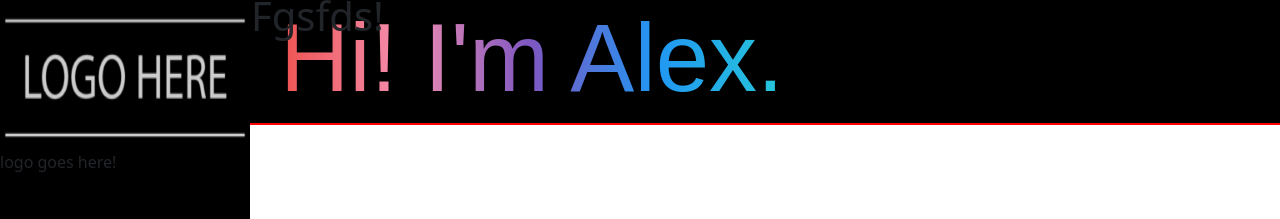
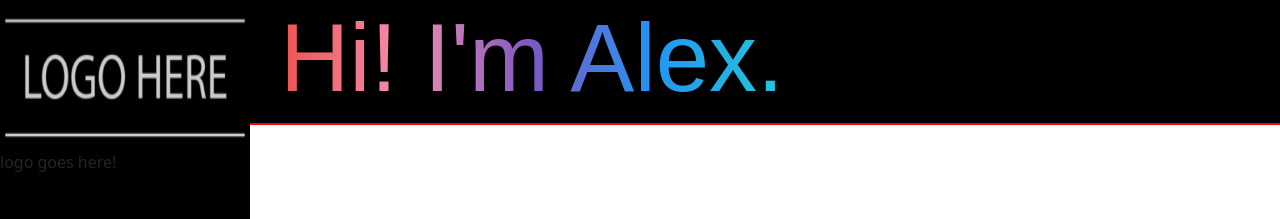
Before and after one commit to alexiusvdt/profile, a React (Create React App) app: page / in a window 1280 px wide. Shown: the top 219 px of the page. Built offline with nearby package versions, Linux system fonts and the light colour scheme.

Commit message:
adjust project flex

```diff
--- a/src/components/Main.js
+++ b/src/components/Main.js
@@ -14,7 +14,7 @@ function Main(){
     >
       <div>
       {/* position: "absolute",  color: 'white', */}
-        <h1 style={{alignItems: 'center',  position: 'absolute', bottom:'0', height: '100vh'}}>
+        <h1 style={{textAlign: 'center',  color: '#fff', position: 'absolute'}}>
           Fgsfds!
         </h1>
       </div>
--- a/src/components/PageControl.js
+++ b/src/components/PageControl.js
@@ -8,7 +8,7 @@ import Projects from './Projects';
 import ContactForm from './ContactMe';
 import AboutMe from './AboutMe';
 import Sidebar from './Sidebar';
-import { motion as m } from 'framer-motion';
+
 
 function PageControl(){
   // const leftWeight = 0.75;
--- a/src/components/Projects.js
+++ b/src/components/Projects.js
@@ -20,7 +20,9 @@ const CardGrid = {
   minHeight: "100%",
   display: "flex",
   flexWrap: "wrap",
-  flexDirection: "row"
+  flexDirection: "row",
+  alignItems: "center",
+  justifyContent: "center"
 }
 
 const renderCard = (projects, i) => {
```
